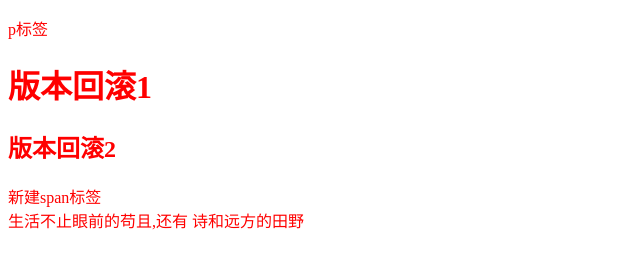
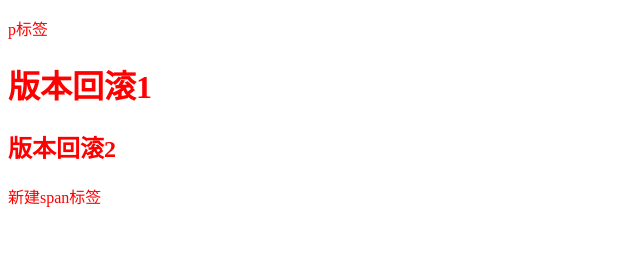
Before and after one commit to czq19971025/60, a plain HTML site: page index.html in a window 1280 px wide. Shown: the whole page, without its empty margins (0-640 px from the left). Drawn offline with Linux system fonts and the light colour scheme.

Commit message:
描述信息

```diff
--- a/index.html
+++ b/index.html
@@ -13,8 +13,6 @@
     <h1>版本回滚1</h1>
     <h2>版本回滚2</h2>
     <span>新建span标签</span>
-    <div>生活不止眼前的苟且,还有 诗和远方的田野</div>
-
 </body>
 
 </html>
```
